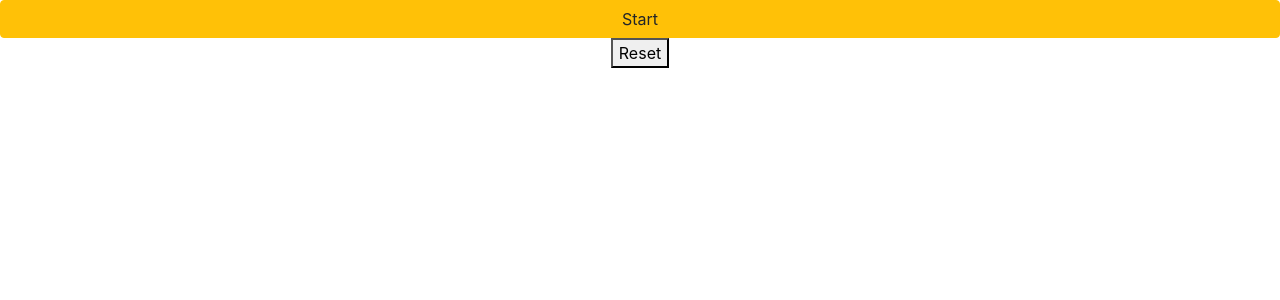
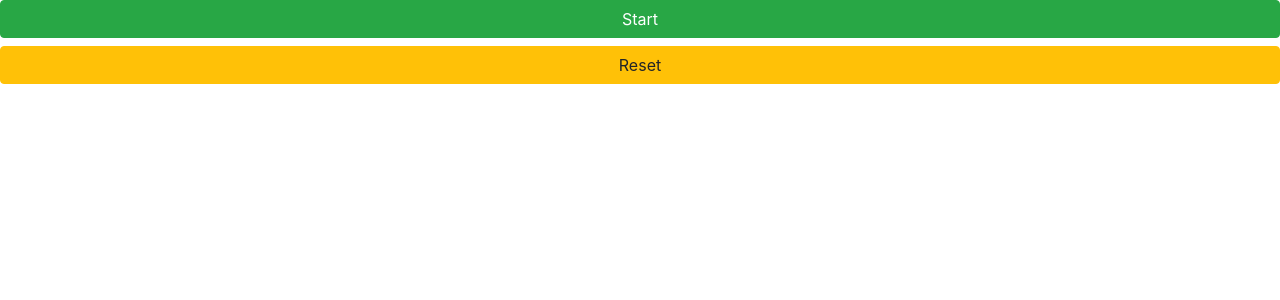
Before and after one commit to grlara9/react_stopwatch, a React (Create React App) app in the folder react-stopwatch/: page / in a window 1280 px wide. Shown: the top 300 px of the page. Built offline with nearby package versions, Linux system fonts and the light colour scheme.

Commit message:
depending if the app is running stop and start button will change color

```diff
--- a/react-stopwatch/src/components/stopwatch.component.js
+++ b/react-stopwatch/src/components/stopwatch.component.js
@@ -38,8 +38,8 @@ class Stopwatch extends Component{
         render() {
             return (
                 <div>
-                <button className="btn btn-warning btn-block" onClick={this.handleStartStop}>{this.state.isRunning?" style={{backgroundColor:this.state.bgColor}} Stop":"Start"}</button>
-                <button onClick={this.reset}>Reset</button>
+                <button  className={this.state.isRunning? "btn btn-danger btn-block": "btn btn-success btn-block"} onClick={this.handleStartStop}>{this.state.isRunning? "Stop":"Start"}</button>
+                <button className="btn btn-warning btn-block" onClick={this.reset}>Reset</button>
             </div>
         )
     }
```
